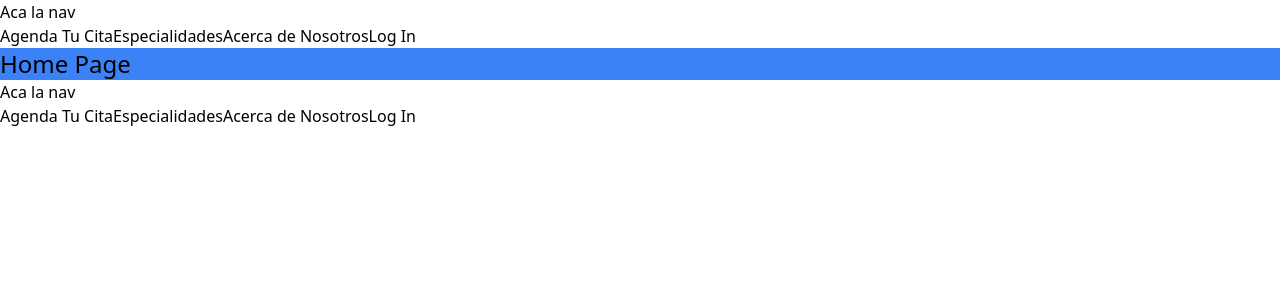
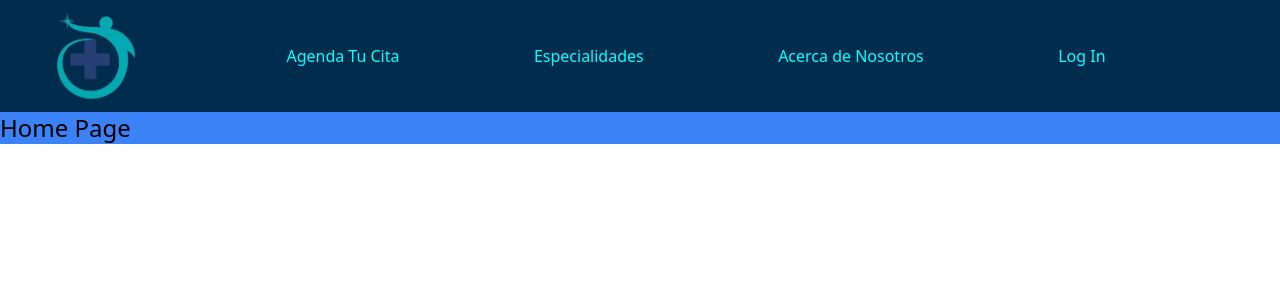
Before and after one commit to diegoparra08/medi_app, a React (Vite) app: page / in a window 1280 px wide. Shown: the top 300 px of the page. Built offline with nearby package versions, Linux system fonts and the light colour scheme.

Commit message:
nav con estilos

```diff
--- a/src/components/Nav/Nav.jsx
+++ b/src/components/Nav/Nav.jsx
@@ -1,17 +1,38 @@
+import { useState } from "react";
 import { Link } from "react-router-dom"
+
+import logo from '../../images/logo1NB.png'
 
 
 export const Nav = () => {
-    return(
+
+    const [menuHidden, setMenuHidden] = useState(true)
+
+    const toggleMenu = () => {
+        setMenuHidden(!menuHidden);
+    };
+
+    return (
         <div>
-            <nav>
+            <nav className="bg-customBlue5 px-5 md:px-10 flex justify-between items-center md:justify-evenly flex-wrap relative">
+            <img src={logo} alt="logo Med center" className="w-24 h-24 md:w-28 md:h-28" />
 
-                <h1>Aca la nav</h1>
-                <Link to='/book'>Agenda Tu Cita</Link>
-                <Link to='/specialties'>Especialidades</Link>
-                <Link to='/about'>Acerca de Nosotros</Link>
-                <Link to='/login'>Log In</Link>
-                </nav>
+                <div className="block mr-2 md:hidden">
+                    <button onClick={toggleMenu}
+                        className="flex items-center px-3 py-2 border rounded text-customBlue border-customBlue">
+                        <svg className="fill-current h-3 w-3" viewBox="0 0 20 20" xmlns="http://www.w3.org/2000/svg"><title>Menu</title><path d="M0 3h20v2H0V3zm0 6h20v2H0V9zm0 6h20v2H0v-2z" /></svg>
+                    </button>
+                </div>
+
+                <div className={`${menuHidden ? 'hidden' : 'flex flex-col items-center'} w-full  items-center flex-grow   md:flex md:flex-row md:justify-evenly md:flex-wrap md:w-auto`}>
+
+                <Link to='/book' className="text-customBlue">Agenda Tu Cita</Link>
+                <Link to='/specialties' className="text-customBlue">Especialidades</Link>
+                <Link to='/about' className="text-customBlue">Acerca de Nosotros</Link>
+                <Link to='/login' className="text-customBlue">Log In</Link>
+
+                </div>
+            </nav>
         </div>
     )
 }
--- a/src/views/Home/Home.jsx
+++ b/src/views/Home/Home.jsx
@@ -1,4 +1,4 @@
-import {Nav} from '../../components/Nav/Nav';
+
 import {Carousel} from '../../components/Carousel/Carousel';
 
 export const Home = () => {
@@ -6,7 +6,7 @@ export const Home = () => {
         <div>
 
             <p className="text-2xl bg-blue-500">Home Page</p>
-            <Nav />
+
         </div>
     )
 }
--- a/tailwind.config.js
+++ b/tailwind.config.js
@@ -2,7 +2,15 @@
 export default {
   content: ["./src/**/*.{html,js,jsx}"],
   theme: {
-    extend: {},
+    extend: {
+        colors: {
+          customBlue: '#00ffff',
+          customBlue2: '#00b9d8',
+          customBlue3: '#007ca7',
+          customBlue4: '#004e77',
+          customBlue5: '#002c4e'
+        },
+    },
   },
   plugins: [],
 }
```
Also changed, not shown: src/images/logo1NB.png (added).
